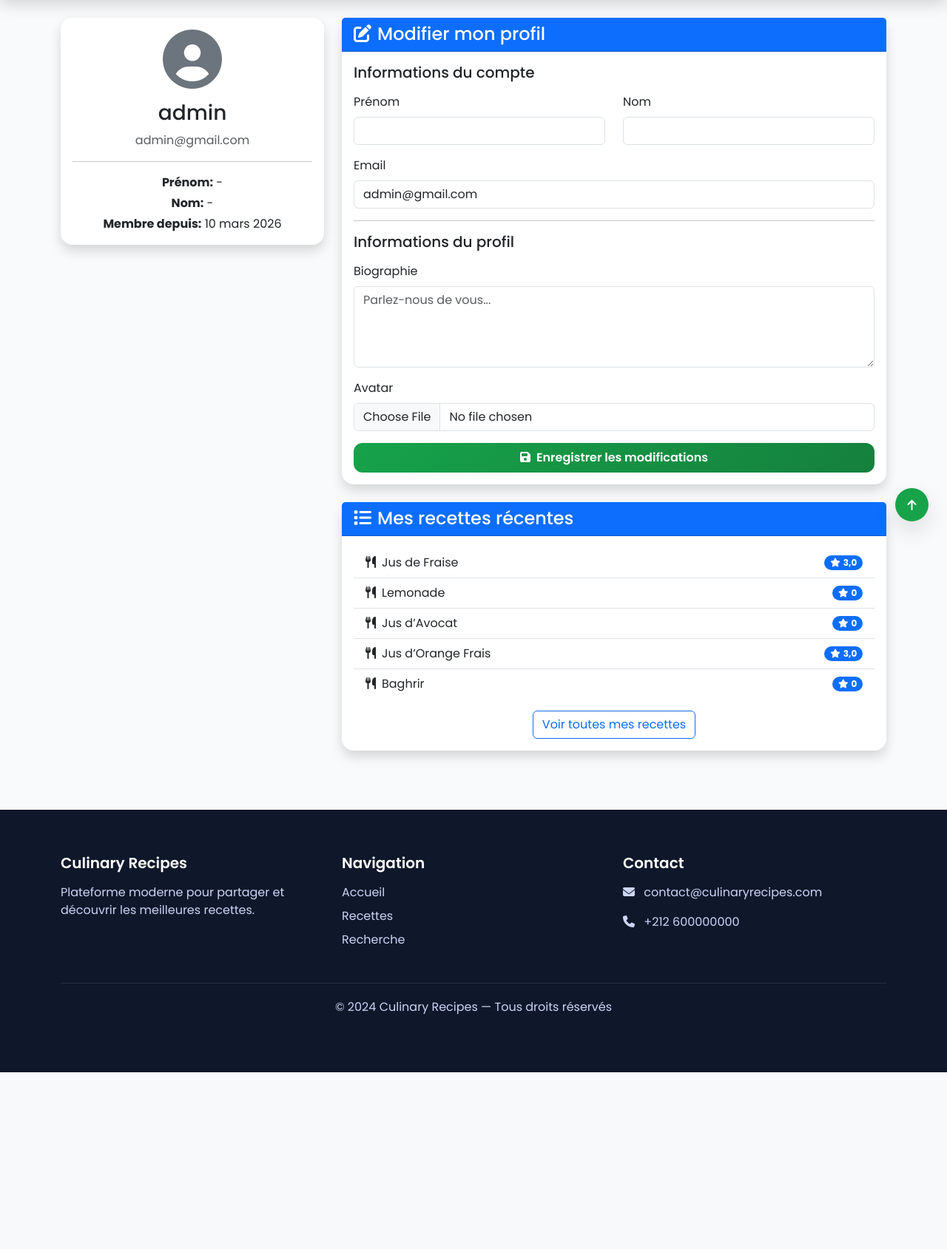
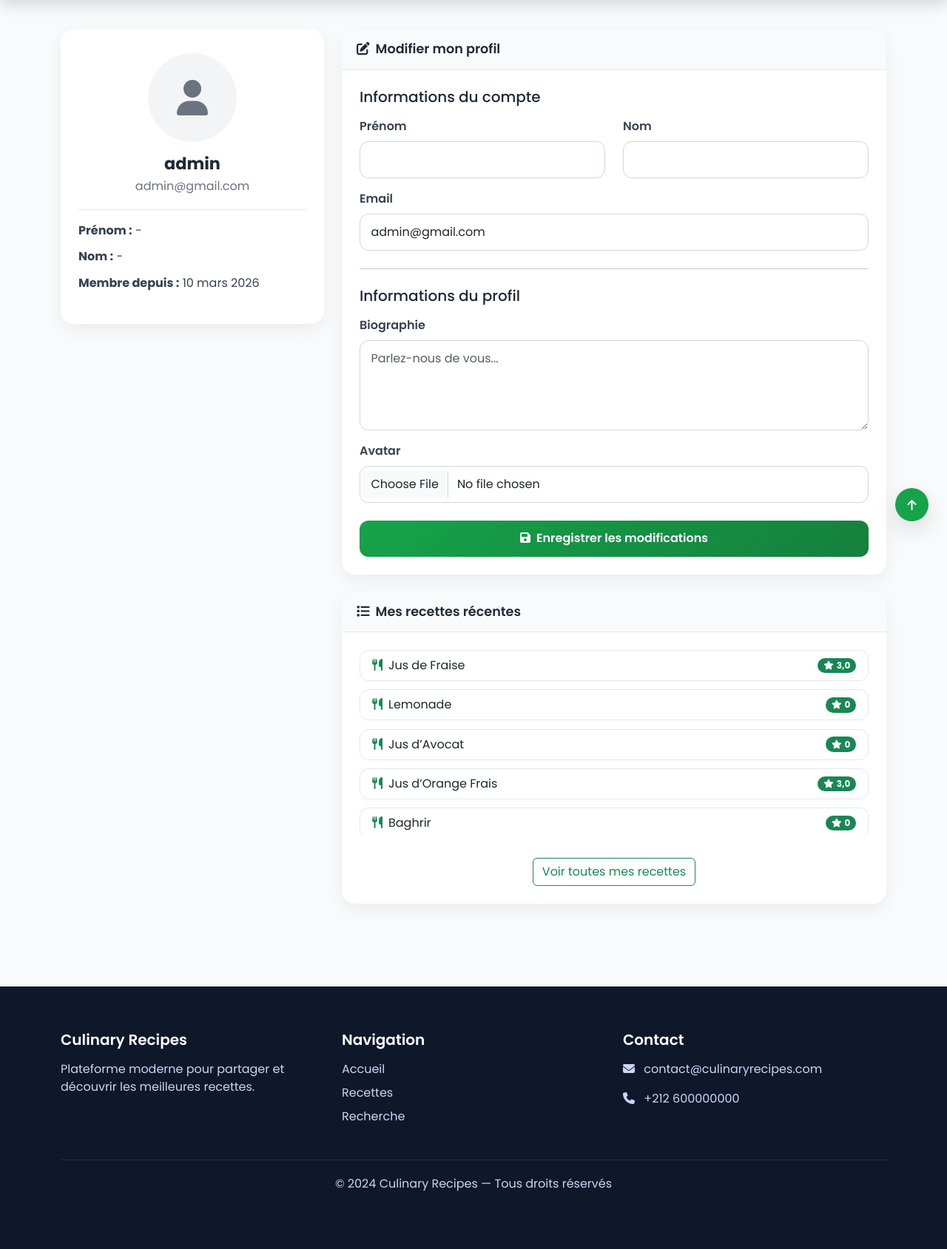
Before and after one commit to ayoubmorchid/culinary_recipes, a Django app: page /comptes/profil/ in a window 1280 px wide. Shown: the part 70-1759 px from the top of the page at 74% size. Before the commit the page ends 1520 px from the top, so only its background shows below. Run offline with Django 4.2, Linux system fonts and the light colour scheme; a user stored in the database is signed in; data comes from the database, SQL or seed files in the repository; both versions use the stored data as it was after the commit.

Commit message:
simplify profile page design

```diff
--- a/templates/accounts/profile.html
+++ b/templates/accounts/profile.html
@@ -2,65 +2,219 @@
 
 {% block title %}Mon Profil - Culinary Recipes{% endblock %}
 
+{% block extra_css %}
+<style>
+    .profile-page {
+        padding: 1rem 0 2rem;
+    }
+
+    .profile-card,
+    .profile-form-card,
+    .recipes-card {
+        border: none;
+        border-radius: 18px;
+        box-shadow: 0 8px 24px rgba(0, 0, 0, 0.06);
+        background: #fff;
+    }
+
+    .profile-sidebar {
+        text-align: center;
+        padding: 2rem 1.5rem;
+    }
+
+    .profile-avatar {
+        width: 120px;
+        height: 120px;
+        object-fit: cover;
+        border-radius: 50%;
+        margin-bottom: 1rem;
+        border: 3px solid #e5e7eb;
+    }
+
+    .profile-avatar-placeholder {
+        width: 120px;
+        height: 120px;
+        margin: 0 auto 1rem;
+        border-radius: 50%;
+        display: flex;
+        align-items: center;
+        justify-content: center;
+        background: #f3f4f6;
+        color: #6b7280;
+        font-size: 3rem;
+    }
+
+    .profile-name {
+        font-size: 1.4rem;
+        font-weight: 700;
+        margin-bottom: 0.3rem;
+        color: #1f2937;
+    }
+
+    .profile-email {
+        color: #6b7280;
+        margin-bottom: 1.2rem;
+    }
+
+    .profile-info {
+        text-align: left;
+        border-top: 1px solid #e5e7eb;
+        padding-top: 1rem;
+    }
+
+    .profile-info p {
+        margin-bottom: 0.7rem;
+        color: #374151;
+    }
+
+    .simple-header {
+        padding: 1rem 1.25rem;
+        border-bottom: 1px solid #e5e7eb;
+        background: #f9fafb;
+        border-top-left-radius: 18px;
+        border-top-right-radius: 18px;
+    }
+
+    .simple-header h4 {
+        margin: 0;
+        font-size: 1.1rem;
+        font-weight: 600;
+        color: #1f2937;
+    }
+
+    .simple-body {
+        padding: 1.5rem;
+    }
+
+    .form-label {
+        font-weight: 600;
+        color: #374151;
+    }
+
+    .profile-form-card input,
+    .profile-form-card textarea,
+    .profile-form-card select {
+        width: 100%;
+        border: 1px solid #d1d5db;
+        border-radius: 12px;
+        padding: 0.75rem 0.9rem;
+        background: #fff;
+    }
+
+    .profile-form-card textarea {
+        min-height: 120px;
+        resize: vertical;
+    }
+
+    .profile-form-card input:focus,
+    .profile-form-card textarea:focus,
+    .profile-form-card select:focus {
+        outline: none;
+        border-color: #16a34a;
+        box-shadow: 0 0 0 3px rgba(22, 163, 74, 0.10);
+    }
+
+    .save-btn {
+        border-radius: 12px;
+        padding: 0.8rem 1rem;
+        font-weight: 600;
+    }
+
+    .recipes-list .list-group-item {
+        border: 1px solid #e5e7eb;
+        border-radius: 12px !important;
+        margin-bottom: 0.7rem;
+    }
+
+    .recipes-list .list-group-item:hover {
+        background: #f9fafb;
+    }
+
+    .empty-state {
+        text-align: center;
+        color: #6b7280;
+        padding: 1.5rem 1rem;
+    }
+
+    .empty-state i {
+        font-size: 2.5rem;
+        margin-bottom: 0.8rem;
+        color: #9ca3af;
+    }
+</style>
+{% endblock %}
+
 {% block content %}
-<div class="row">
+<div class="profile-page">
+    <div class="row g-4">
         <div class="col-md-4">
-        <div class="card shadow fade-in">
-            <div class="card-body text-center">
+            <div class="profile-card">
+                <div class="profile-sidebar">
                     {% if user.profile.avatar %}
-                    <img src="{{ user.profile.avatar.url }}" alt="{{ user.username }}" class="rounded-circle mb-3" width="150" height="150">
+                        <img src="{{ user.profile.avatar.url }}" alt="{{ user.username }}" class="profile-avatar">
                     {% else %}
-                    <i class="fas fa-user-circle fa-5x text-secondary mb-3"></i>
+                        <div class="profile-avatar-placeholder">
+                            <i class="fas fa-user"></i>
+                        </div>
                     {% endif %}
-                <h3>{{ user.username }}</h3>
-                <p class="text-muted">{{ user.email }}</p>
-                <hr>
-                <p class="mb-1"><strong>Prénom:</strong> {{ user.first_name|default:"-" }}</p>
-                <p class="mb-1"><strong>Nom:</strong> {{ user.last_name|default:"-" }}</p>
-                <p class="mb-0"><strong>Membre depuis:</strong> {{ user.date_joined|date:"d F Y" }}</p>
+
+                    <h3 class="profile-name">{{ user.username }}</h3>
+                    <p class="profile-email">{{ user.email }}</p>
+
+                    <div class="profile-info">
+                        <p><strong>Prénom :</strong> {{ user.first_name|default:"-" }}</p>
+                        <p><strong>Nom :</strong> {{ user.last_name|default:"-" }}</p>
+                        <p><strong>Membre depuis :</strong> {{ user.date_joined|date:"d F Y" }}</p>
+                    </div>
                 </div>
             </div>
         </div>
 
         <div class="col-md-8">
-        <div class="card shadow fade-in">
-            <div class="card-header bg-primary text-white">
-                <h4 class="mb-0"><i class="fas fa-edit me-2"></i>Modifier mon profil</h4>
+            <div class="profile-form-card">
+                <div class="simple-header">
+                    <h4><i class="fas fa-edit me-2"></i>Modifier mon profil</h4>
                 </div>
-            <div class="card-body">
+
+                <div class="simple-body">
                     <form method="POST" enctype="multipart/form-data">
                         {% csrf_token %}
 
                         <h5 class="mb-3">Informations du compte</h5>
+
                         <div class="row">
                             <div class="col-md-6 mb-3">
                                 <label class="form-label">Prénom</label>
                                 {{ user_form.first_name }}
                             </div>
+
                             <div class="col-md-6 mb-3">
                                 <label class="form-label">Nom</label>
                                 {{ user_form.last_name }}
                             </div>
                         </div>
+
                         <div class="mb-3">
                             <label class="form-label">Email</label>
                             {{ user_form.email }}
                         </div>
 
-                    <hr>
+                        <hr class="my-4">
 
                         <h5 class="mb-3">Informations du profil</h5>
+
                         <div class="mb-3">
                             <label class="form-label">Biographie</label>
                             {{ profile_form.bio }}
                         </div>
-                    <div class="mb-3">
+
+                        <div class="mb-4">
                             <label class="form-label">Avatar</label>
                             {{ profile_form.avatar }}
                         </div>
 
                         <div class="d-grid">
-                        <button type="submit" class="btn btn-primary">
+                            <button type="submit" class="btn btn-primary save-btn">
                                 <i class="fas fa-save me-2"></i>Enregistrer les modifications
                             </button>
                         </div>
@@ -68,38 +222,41 @@
                 </div>
             </div>
 
-        <!-- Mes recettes -->
-        <div class="card shadow mt-4 fade-in">
-            <div class="card-header bg-primary text-white">
-                <h4 class="mb-0"><i class="fas fa-list me-2"></i>Mes recettes récentes</h4>
+            <div class="recipes-card mt-4">
+                <div class="simple-header">
+                    <h4><i class="fas fa-list me-2"></i>Mes recettes récentes</h4>
                 </div>
-            <div class="card-body">
+
+                <div class="simple-body">
                     {% if user_recipes %}
-                    <div class="list-group list-group-flush">
+                        <div class="list-group list-group-flush recipes-list">
                             {% for recipe in user_recipes %}
                                 <a href="{{ recipe.get_absolute_url }}" class="list-group-item list-group-item-action d-flex justify-content-between align-items-center">
                                     <span>
-                                    <i class="fas fa-utensils me-2"></i>{{ recipe.title }}
+                                        <i class="fas fa-utensils me-2 text-success"></i>{{ recipe.title }}
                                     </span>
-                                <span class="badge bg-primary rounded-pill">
+                                    <span class="badge bg-success rounded-pill">
                                         <i class="fas fa-star me-1"></i>{{ recipe.average_rating }}
                                     </span>
                                 </a>
                             {% endfor %}
                         </div>
+
                         <div class="text-center mt-3">
-                        <a href="{% url 'recipes:my_recipes' %}" class="btn btn-outline-primary">
+                            <a href="{% url 'recipes:my_recipes' %}" class="btn btn-outline-success">
                                 Voir toutes mes recettes
                             </a>
                         </div>
                     {% else %}
-                    <p class="text-muted text-center mb-0">
-                        <i class="fas fa-utensils me-2"></i>Vous n'avez pas encore de recettes.
+                        <div class="empty-state">
+                            <i class="fas fa-utensils"></i>
+                            <p class="mb-2">Vous n'avez pas encore de recettes.</p>
                             <a href="{% url 'recipes:recipe_create' %}">Créer ma première recette</a>
-                    </p>
+                        </div>
                     {% endif %}
                 </div>
             </div>
         </div>
     </div>
+</div>
 {% endblock %}
```
Also changed, not shown: db.sqlite3. Lines whose indentation alone changed are shown as unchanged.
